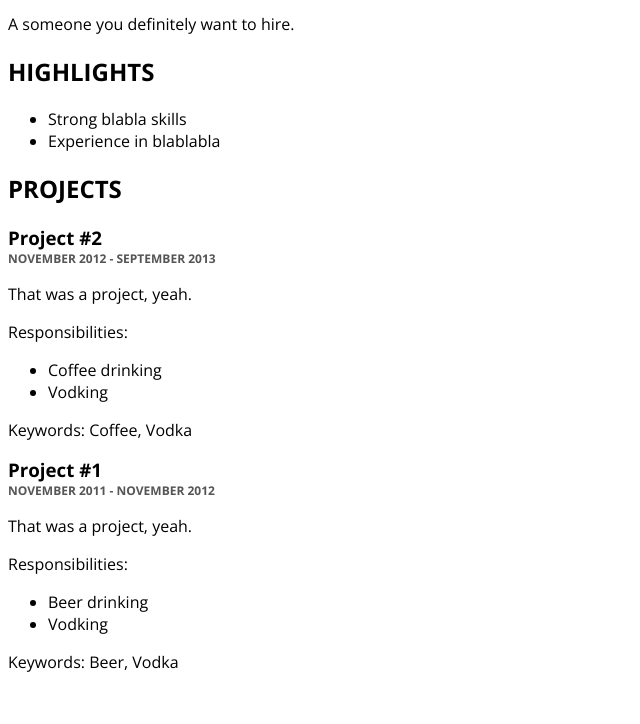
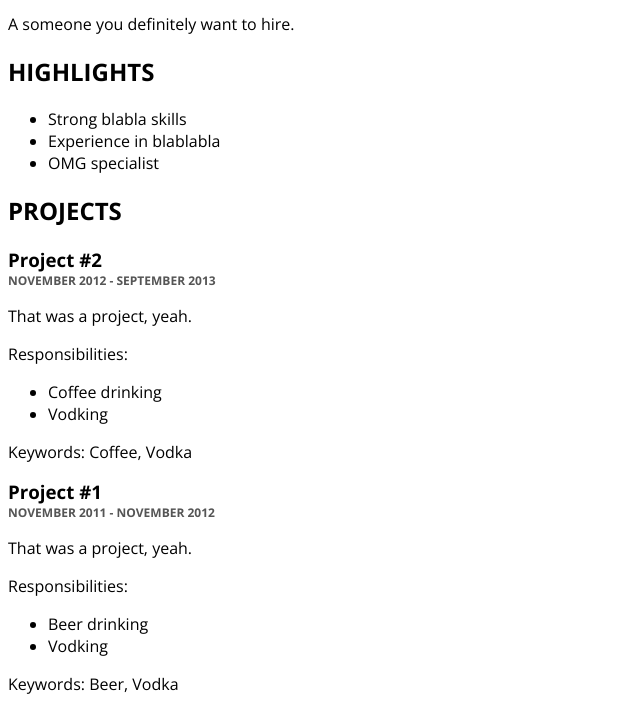
Before and after one commit to agibalov/cv-generator, a plain HTML site: page resume.html in a window 1280 px wide. Shown: the part 76-800 px from the top of the page, without its empty margins (0-640 px from the left). Drawn offline with nearby package versions, Linux system fonts and the light colour scheme.

Commit message:
Travis build

```diff
--- a/resume.html
+++ b/resume.html
@@ -19,6 +19,8 @@
 				<li>Strong blabla skills</li>
 
 				<li>Experience in blablabla</li>
+
+				<li>OMG specialist</li>
 
 			</ul>
 		</div>
```
Also changed, not shown: 1 other file.
